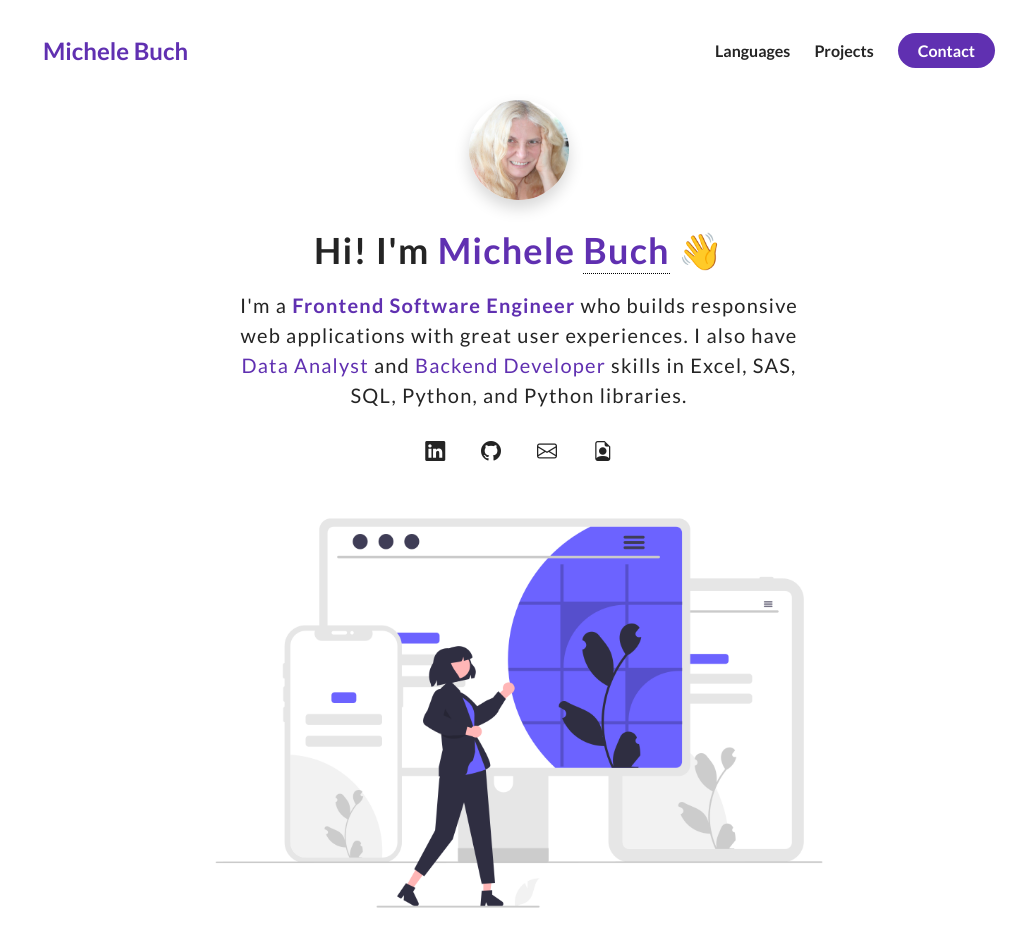
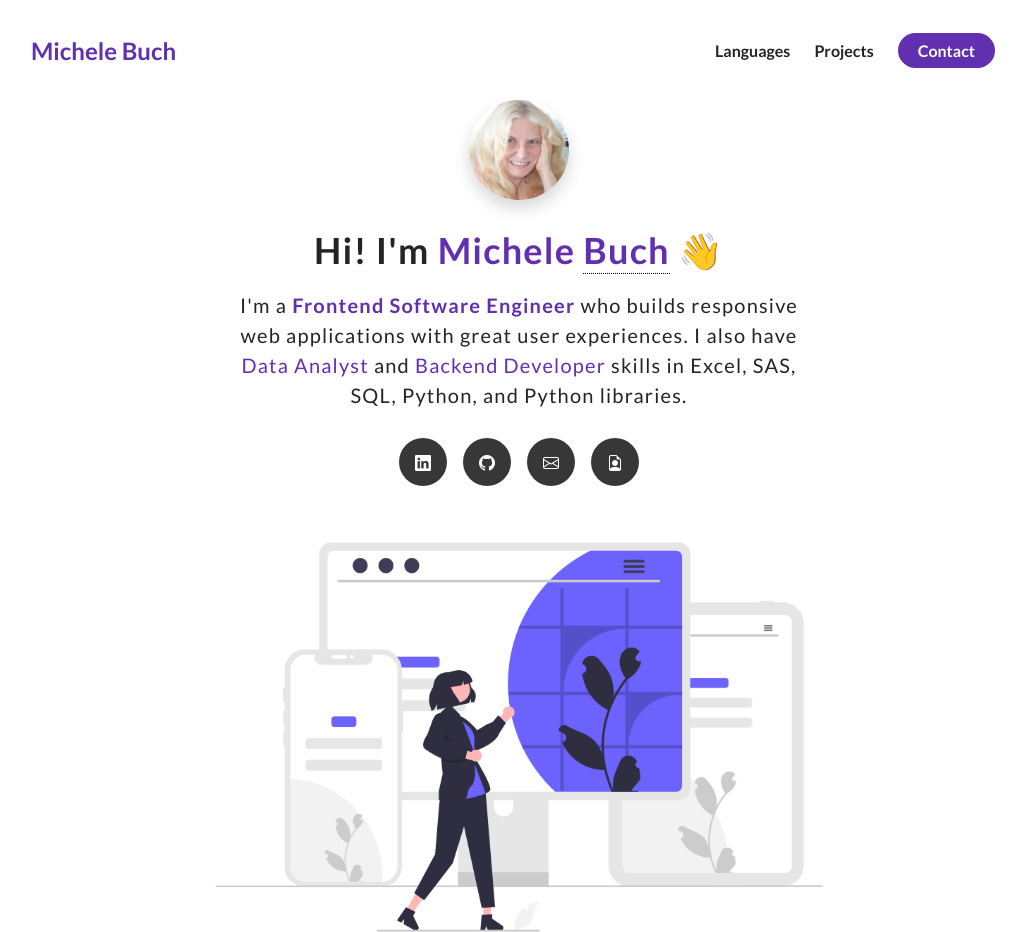
Before and after one commit to jazzminjoy/my_e_portfolio, a plain HTML site: page index.html in a window 1280 px wide. Shown: the top 932 px of the page, without its empty margins (121-1147 px from the left). Drawn offline with nearby package versions, Linux system fonts and the light colour scheme.

Commit message:
Add cool icon color circling effect

```diff
--- a/index.html
+++ b/index.html
@@ -34,7 +34,8 @@
             <img src="./assets/me.png" class="about-me__picture" alt="Picture of me, Michele bush, spelled b u c h" />
           </figure>
           <h1 class="about-me__info--title">
-            Hi! I'm <span class="text--purple">Michele  <span class="tooltip text--purple"">Buch</span></span>&nbsp;<span class="wave">👋</span>
+            Hi! I'm <span class="text--purple">Michele <span
+                class="tooltip text--purple"">Buch</span></span>&nbsp;<span class=" wave">👋</span>
           </h1>
           <p class="about-me__info--para">
             I'm a
@@ -45,7 +46,29 @@
             <span class="text--purple">Backend Developer</span> skills in
             Excel, SAS, SQL, Python, and Python libraries.
           </p>
-          <div class="about-me__links">
+
+
+          <!-- SOCIAL LINKS IN ABOUT ME SECTION -->
+          <div class="about-me__links social">
+            <!-- <div class="social" -->
+            <a href="https://www.linkedin.com/in/michelecannito/" class="about-me__link" title="Linked-in">
+              <i class="bi bi-linkedin"></i>
+            </a>
+
+            <a href="https://github.com/jazzminjoy" class="about-me__link" title="GitHub">
+              <i class="bi bi-github"></i>
+            </a>
+
+            <a href="mailto:michelemoneywell@gmail.com" class="about-me__link" title="eMail">
+              <i class="bi bi-envelope"></i>
+            </a>
+
+            <a href="./resume.html" target="_blank" class="about-me__link" title="Resume">
+              <i class="bi bi-file-earmark-person"></i>
+            </a>
+            </div>
+
+            <!--
             <a href="https://www.linkedin.com/in/michelecannito/" class="about-me__link">
               <i class="bi bi-linkedin"></i>
             </a>
@@ -58,10 +81,11 @@
             <a href="./resume.html" target="_blank" class="about-me__link">
               <i class="bi bi-file-earmark-person"></i>
             </a>
-          </div>
+             -->
+          <!-- </div> -->
         </div>
         <figure class="about-me__img--container">
-          <img src="./assets/web_devices.png" class="about-me__img" alt="" />
+          <img src="./assets/web_devices.png" class="about-me__img" alt="Frontend Dev woman with laptop, desktop, and phone" />
         </figure>
       </div>
     </div>
--- a/styles.css
+++ b/styles.css
@@ -5,6 +5,7 @@
   padding: 0;
   margin: 0;
   box-sizing: border-box;
+  /* outline: 5px solid green;  */
 }
 
 html {
@@ -124,8 +125,59 @@ section:nth-child(even) {
   font-size: 12px;
   letter-spacing: .02rem;
 }
+
 .tooltip:hover:after {
   display: block;
+}
+
+/* COOL ICON EFFECT */
+.social,
+.project__description--links {
+  display: flex;
+  flex-direction: row;
+  justify-content: center;
+  align-items: center;
+  gap: 1rem;
+}
+
+.social a,
+.project__description--link {
+  position: relative;
+  display: flex;
+  justify-content: center;
+  align-items: center;
+  width: 3rem;
+  aspect-ratio: 1;
+  font-size: 1rem;
+  /* color: #7a7a7a; */
+  color: white;
+  background-color: #373737;
+  border-radius: 50%;
+  transition: color 0.7s ease-in-out;
+}
+
+@property --fill {
+  syntax: "<percentage>";
+  inherits: true;
+  initial-value: 0%;
+}
+
+.social a:hover,
+.project__description--link:hover {
+  color: greenyellow;
+  --fill: 100%;
+}
+
+.social a::after,
+.project__description--link::after {
+  position: absolute;
+  z-index: -1;
+  content: "";
+  inset: -3px;
+  border-radius: inherit;
+
+  background: conic-gradient(greenyellow var(--fill), transparent var(--fill));
+  transition: --fill 0.6s ease-in-out;
 }
 
 
@@ -166,7 +218,7 @@ nav {
 
 .personal__logo {
   font-size: 24px;
-  color: #6030b1;
+  color: #6030b1;g
   margin: 0 12px;
   font-weight: bold
 }
@@ -469,7 +521,7 @@ footer {
   letter-spacing: 1.2px;
 }
 
-.footer__logo--popper {git
+.footer__logo--popper {
   position: absolute;
   right: 0;
   top: 30px;
```
